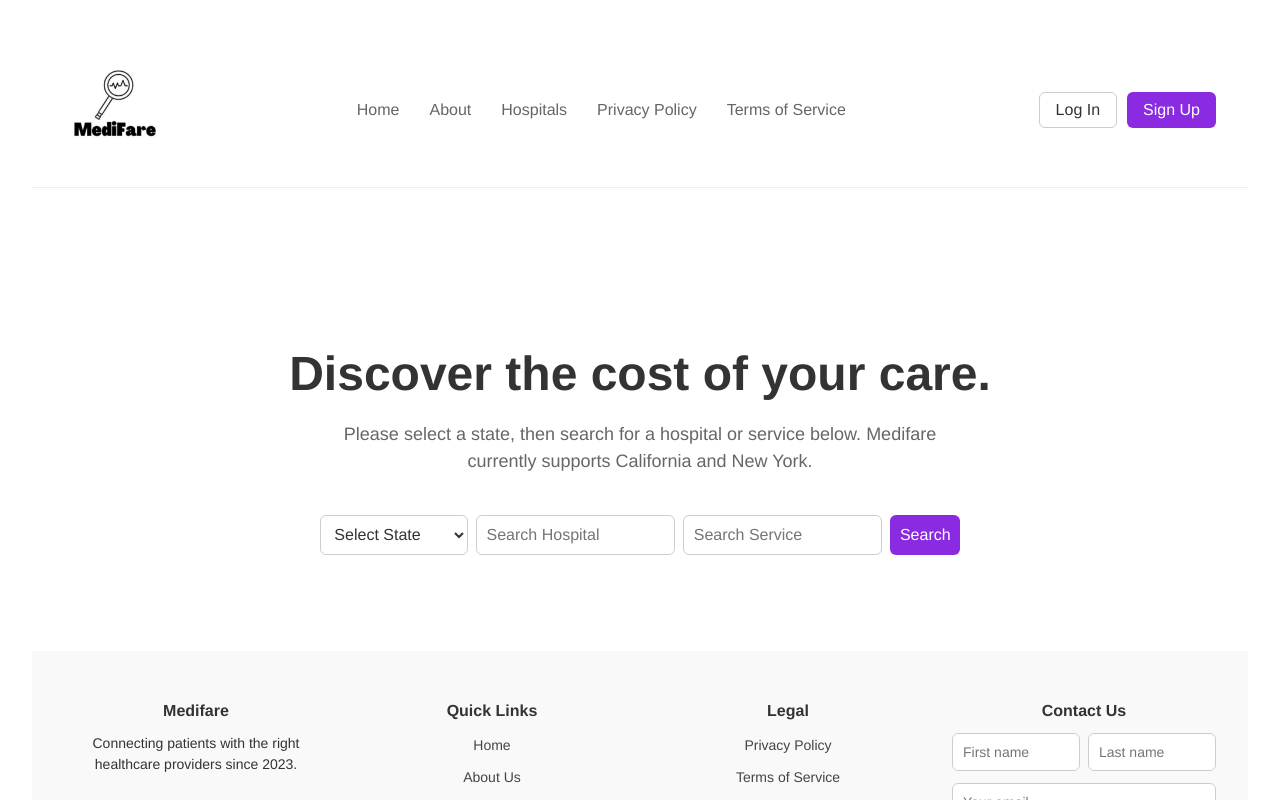
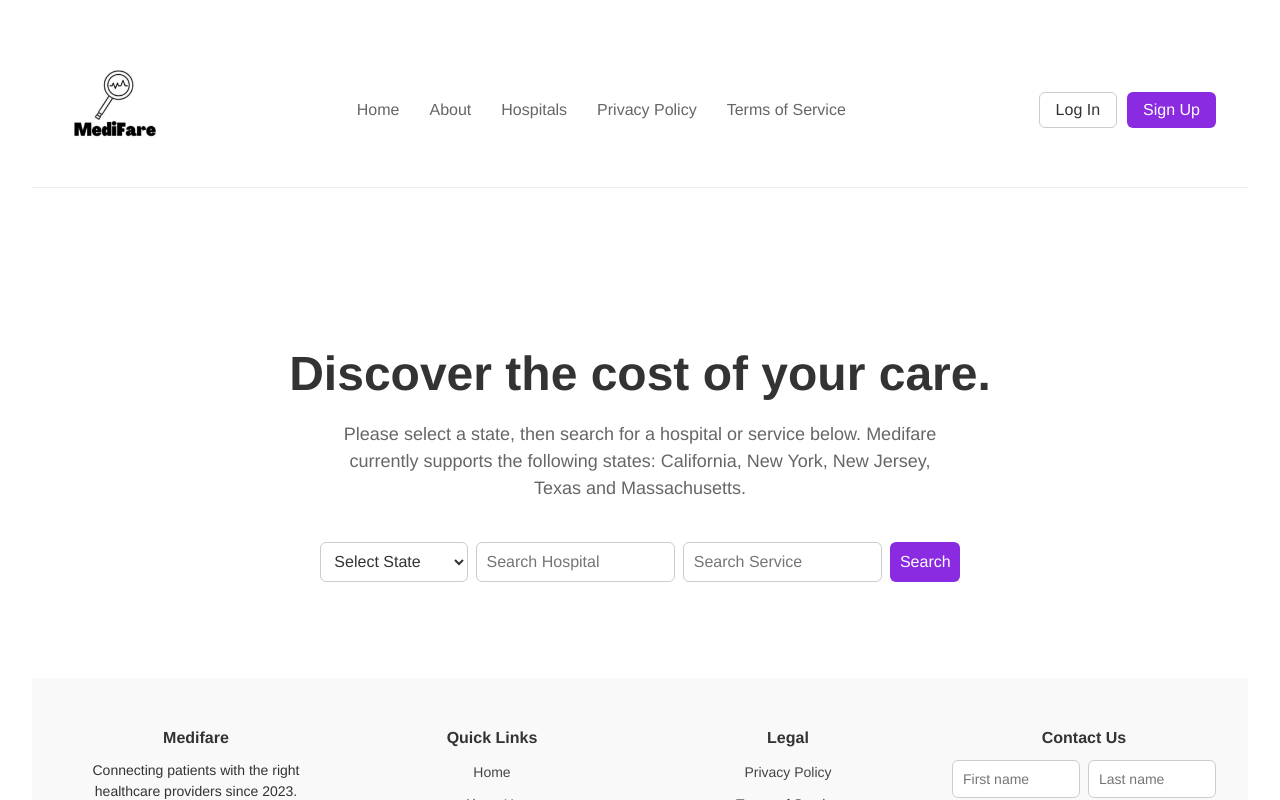
Before and after one commit to justinpark906/medifare_state, a React (Vite) app in the folder client/: page / in a window 1280 px wide. Shown: the top 800 px of the page. Built offline with nearby package versions, Linux system fonts and the light colour scheme.

Commit message:
just some writing for search

```diff
--- a/client/src/pages/Search.jsx
+++ b/client/src/pages/Search.jsx
@@ -102,7 +102,7 @@ function Search() {
     <main>
       <h1>Discover the cost of your care.</h1>
       <p>
-        Please select a state, then search for a hospital or service below. Medifare currently supports California and New York.
+        Please select a state, then search for a hospital or service below. Medifare currently supports the following states: California, New York, New Jersey, Texas and Massachusetts.
       </p>
 
       <div className="search-bar">
```
